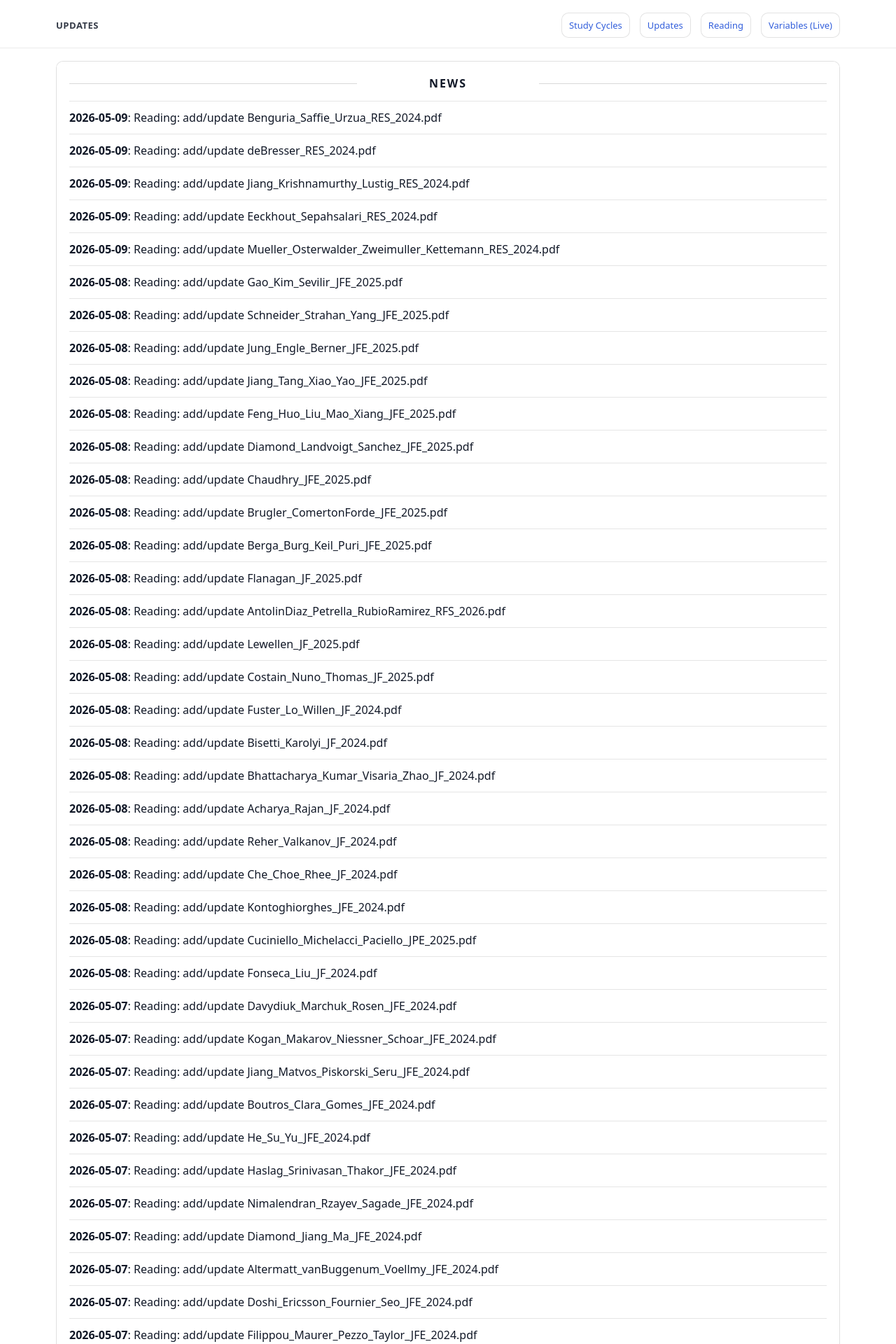
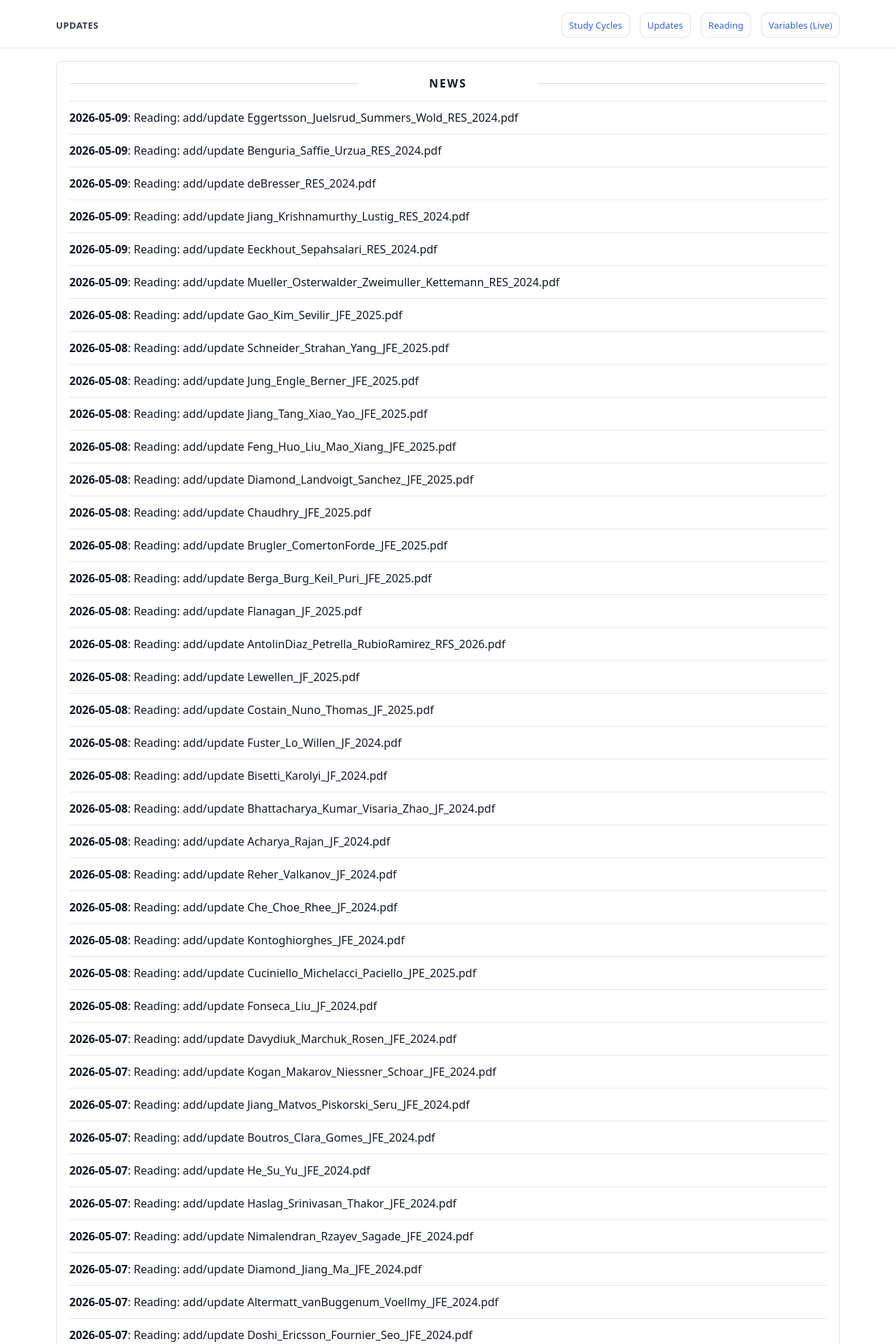
Before and after one commit to yaxinzn/study-archive, a Jekyll site: the page built from updates/index.md, in a window 1280 px wide. Shown: the top 1920 px of the page at 70% size. Built offline with Jekyll 4.4.1, drawn with Linux system fonts in a browser that asks for light colours; some of the changed text lies outside the part shown.

Commit message:
chore: update NEWS feed

```diff
--- a/_data/news.yml
+++ b/_data/news.yml
@@ -1,4 +1,7 @@
 # Auto-generated update history (sorted newest -> oldest). Do not edit manually.
+- ts: "1778281086"
+  date: "2026-05-09"
+  title: "Reading: add/update Eggertsson_Juelsrud_Summers_Wold_RES_2024.pdf"
 - ts: "1778280786"
   date: "2026-05-09"
   title: "Reading: add/update Benguria_Saffie_Urzua_RES_2024.pdf"
```
